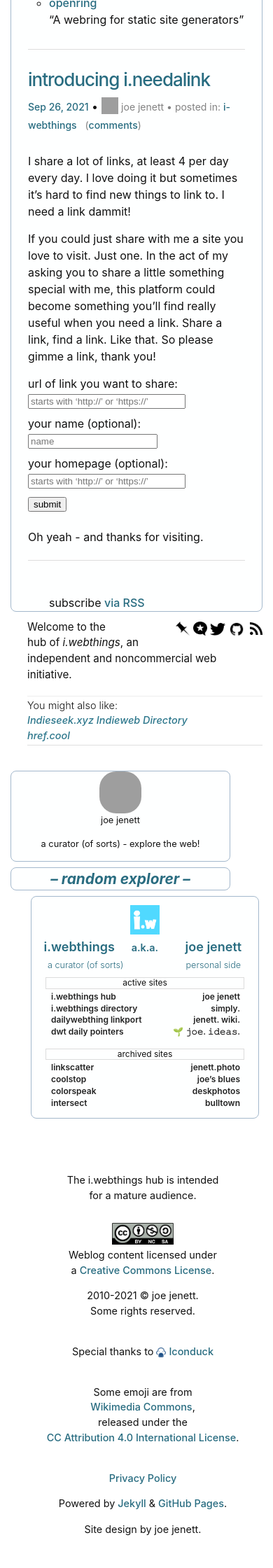
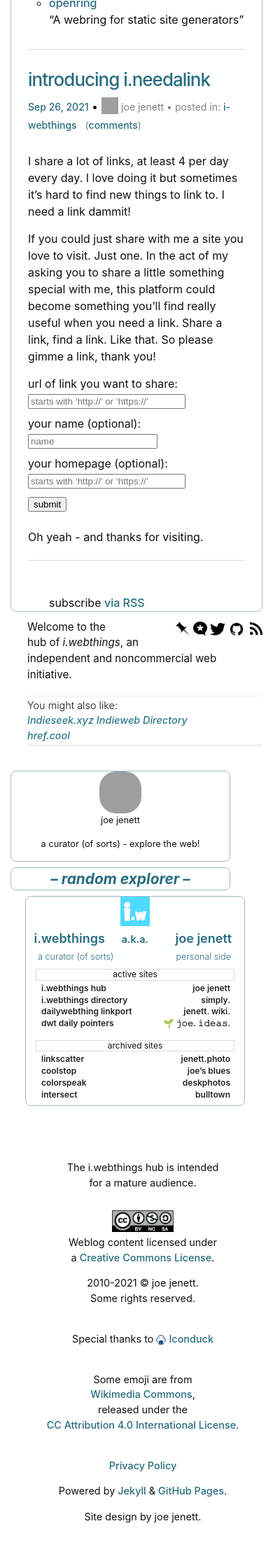
Before and after one commit to joejenett/i.webthings, a Jekyll site: the page built from index.md, in a window 390 px wide. Shown: the part 2693-4933 px from the top of the page at 70% size. Built offline with Jekyll 4.4.1, drawn with Linux system fonts in a browser that asks for light colours; comment, search, counter and statistics services are not loaded; grey boxes are pictures that could not be loaded.

Commit message:
Update style.css

```diff
--- a/css/style.css
+++ b/css/style.css
@@ -343,7 +343,7 @@ padding:0 15px 0 45px;
 }
 
 @media only screen and (max-width:479px) {
-.thesidebar, div.hcard-display, .explore {
+.thesidebar, div.hcard-display, .explore, #aka {
 padding:0;
 margin:0;
 }
```
